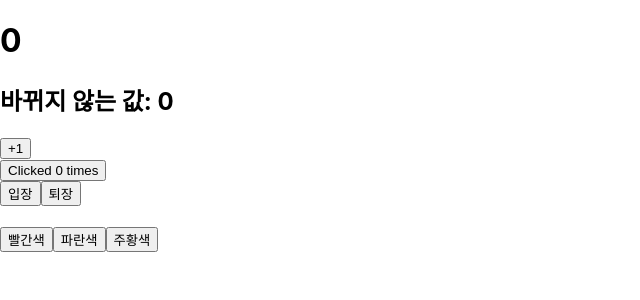
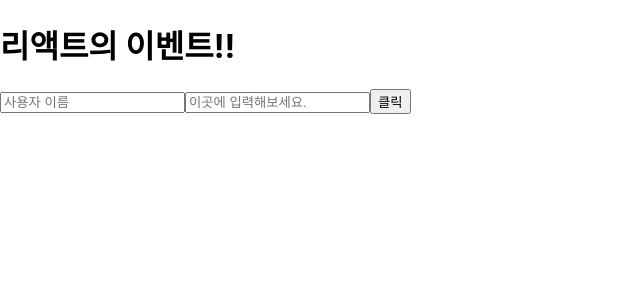
Before and after one commit to Jerryjerry0102/react-app, a React (Create React App) app in the folder first-app/: page / in a window 1280 px wide. Shown: the top 300 px of the page, without its empty margins (0-640 px from the left). Built offline with nearby package versions, Linux system fonts and the light colour scheme.

Commit message:
react event handling review

```diff
--- a/first-app/src/App.js
+++ b/first-app/src/App.js
@@ -22,16 +22,16 @@ import EventHandling from "./EventHandling";
 import StateEventPrac from "./StateEventPrac";
 import StateEventPrac1 from "./StateEventPrac1";
 import StateEventPrac2 from "./StateEventPrac2";
+// 복습컨텐츠
 import Counter from "./Counter";
 import State from "./State";
 import Say from "./Say";
+import ReviewEvent from "./ReviewEvent";
 
 function App() {
   return (
     <>
-      <Counter />
-      <State />
-      <Say />
+      <ReviewEvent />
     </>
   );
 }
--- /dev/null
+++ b/first-app/src/ReviewEvent.js
@@ -0,0 +1,56 @@
+import React, { useState } from "react";
+
+const ReviewEvent = () => {
+  const [form, setForm] = useState({
+    username: "",
+    message: "",
+  });
+  const { username, message } = form;
+
+  const onChange = (e) => {
+    const nextForm = {
+      ...form,
+      [e.target.name]: e.target.value,
+    };
+
+    setForm(nextForm);
+  };
+  const onClick = () => {
+    alert(username + ": " + message);
+    setForm({
+      username: "",
+      message: "",
+    });
+  };
+  const onKeyPress = (e) => {
+    if (e.key === "Enter") {
+      onClick();
+    }
+  };
+  return (
+    <div>
+      <h1>리액트의 이벤트!!</h1>
+
+      <input
+        type="text"
+        name="username"
+        placeholder="사용자 이름"
+        value={username}
+        onChange={onChange}
+      />
+
+      <input
+        type="text"
+        name="message"
+        placeholder="이곳에 입력해보세요."
+        value={message}
+        onChange={onChange}
+        onKeyPress={onKeyPress}
+      />
+
+      <button onClick={onClick}>클릭</button>
+    </div>
+  );
+};
+
+export default ReviewEvent;
```
